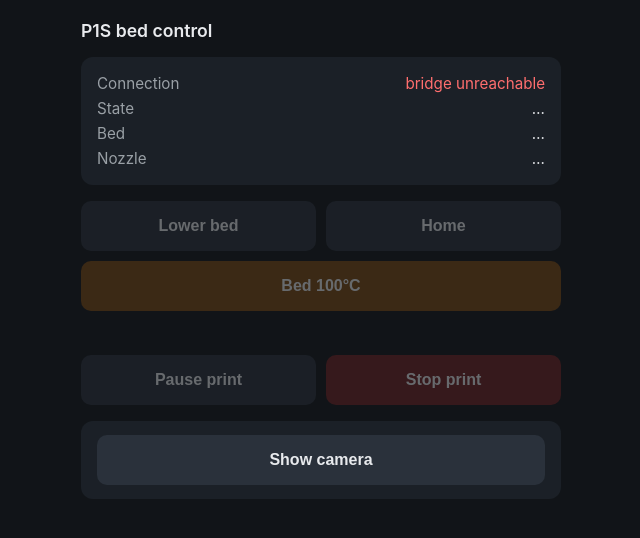
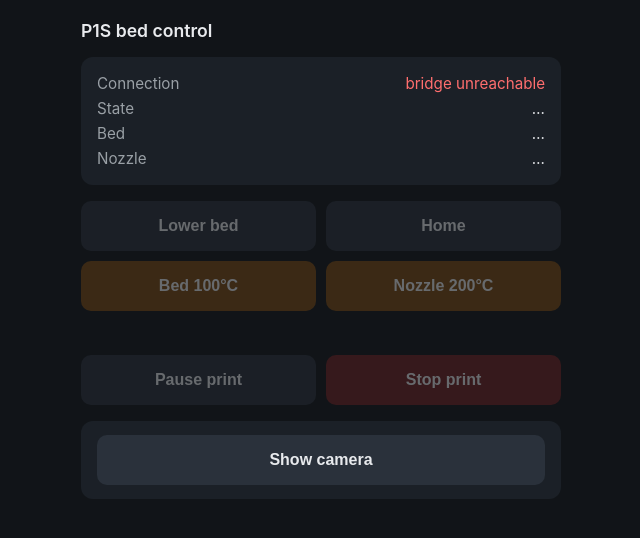
Before and after one commit to brhelwig/bambu-util, a plain HTML site: page internal/web/static/index.html in a window 1280 px wide. Shown: the whole page, without its empty margins (319-959 px from the left). Drawn offline with Linux system fonts and the light colour scheme; no server answers.

Commit message:
feat: add nozzle clean-temp button to UI

```diff
--- a/internal/web/static/index.html
+++ b/internal/web/static/index.html
@@ -52,6 +52,7 @@
   <button data-action="lower-bed">Lower bed</button>
   <button data-action="home">Home</button>
   <button data-action="bed-heat" class="warn" id="heatBtn">Bed 100°C</button>
+  <button data-action="nozzle-heat" class="warn" id="nozzleHeatBtn">Nozzle 200°C</button>
 </div>
 <div id="log"></div>
 <div class="actions" id="printControls" style="margin-top:16px">
@@ -85,6 +86,11 @@ async function refresh() {
     heat.dataset.action = heating ? "heat-off" : "bed-heat";
     heat.textContent = heating ? "Heater off" : "Bed 100°C";
     heat.classList.toggle("warn", !heating);
+    const nozzleHeating = (s.nozzleTarget ?? 0) > 0;
+    const nozzleHeat = $("nozzleHeatBtn");
+    nozzleHeat.dataset.action = nozzleHeating ? "nozzle-heat-off" : "nozzle-heat";
+    nozzleHeat.textContent = nozzleHeating ? "Heater off" : "Nozzle 200°C";
+    nozzleHeat.classList.toggle("warn", !nozzleHeating);
     document.querySelectorAll("[data-action]").forEach(b => b.disabled = !s.actionsAllowed);
 
     // Pause button toggles to Resume while the print is paused.
```
